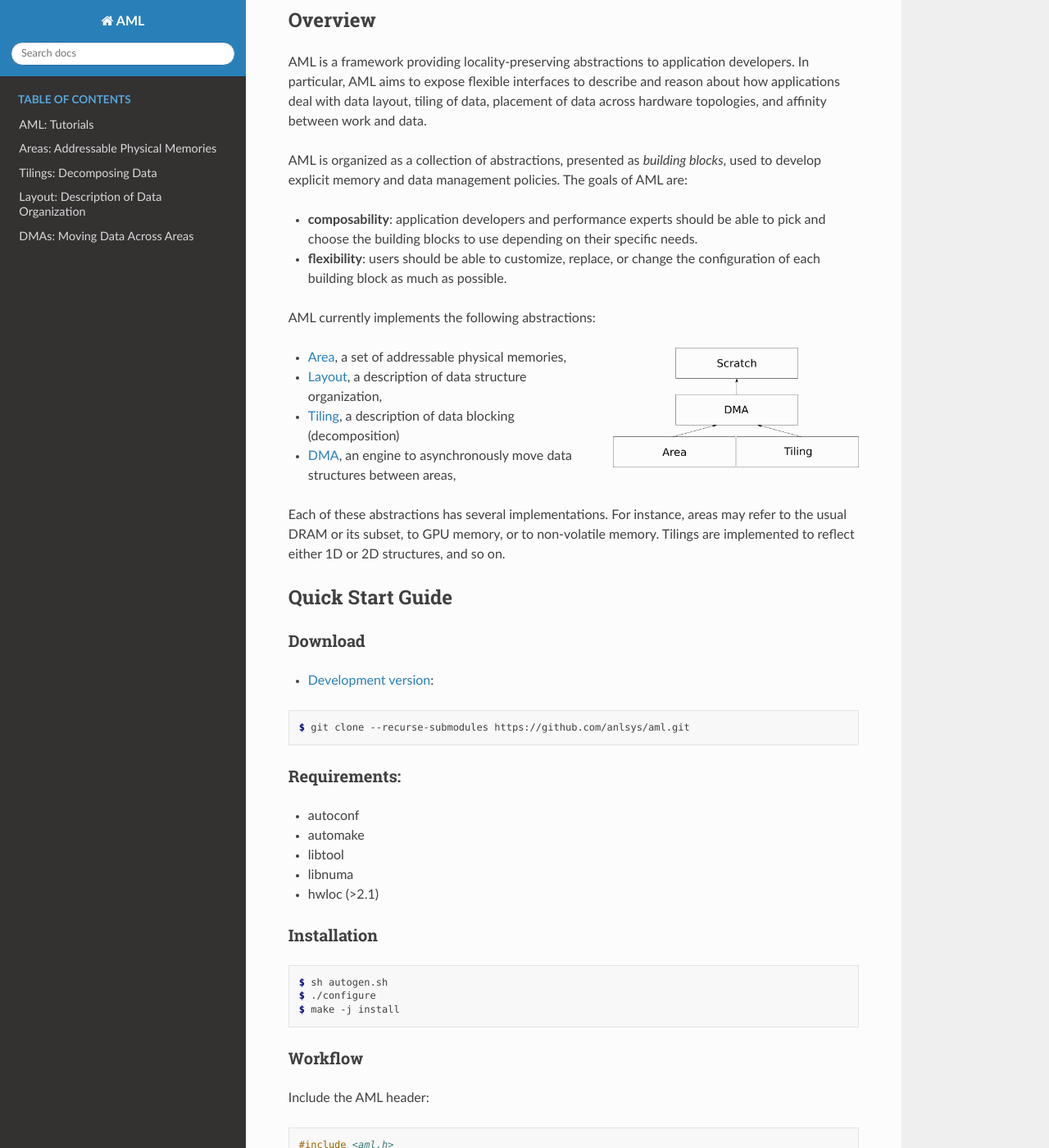
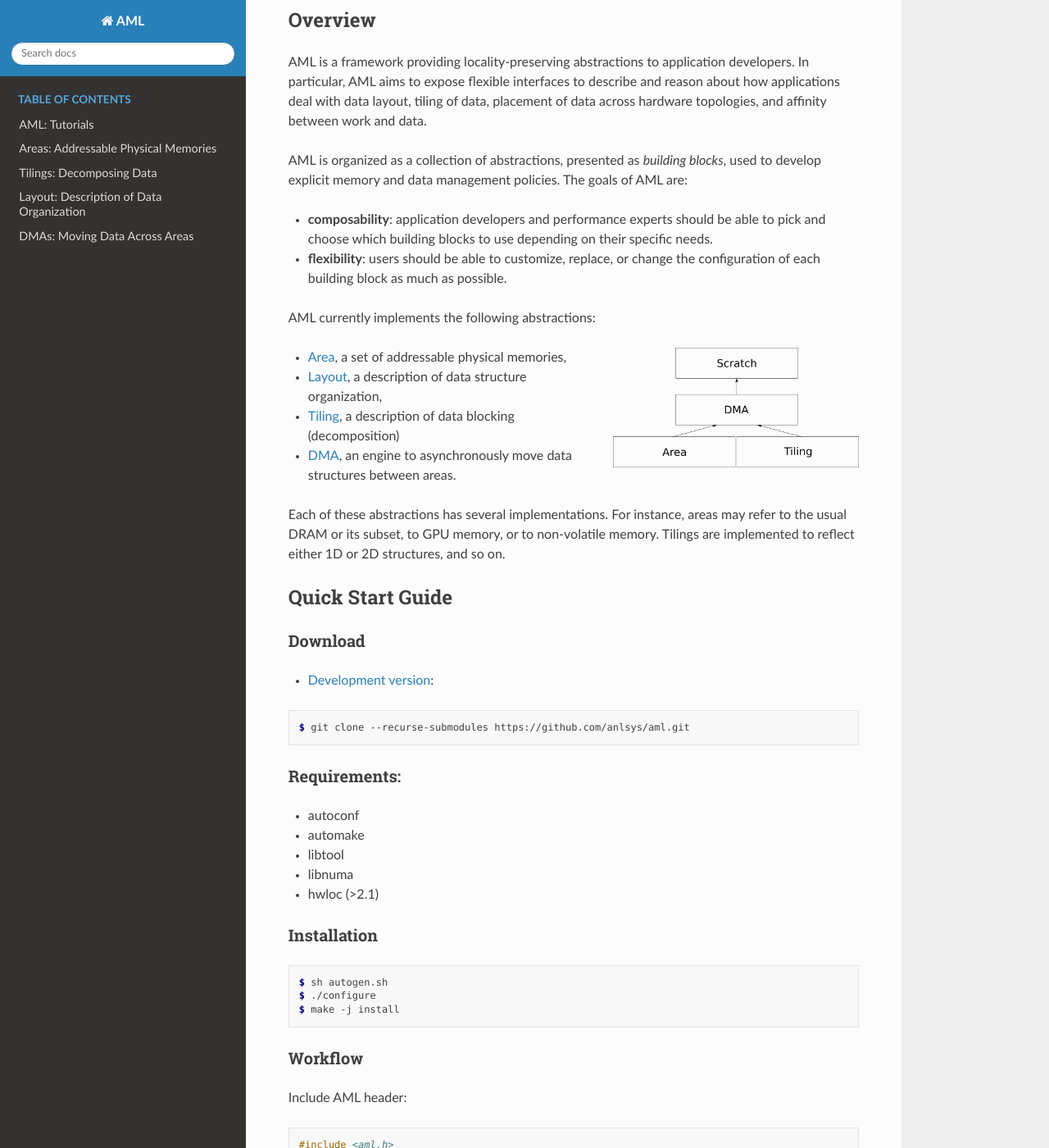
Before and after one commit to anlsys/aml, a Sphinx documentation site: the page built from doc/index.rst, in a window 1280 px wide and 1400 px high, scrolled down 309 px. Shown: the whole window at 82% size. Built offline with Sphinx 7.4.7 and the Read the Docs theme 2.0.0, drawn with Linux system fonts in a browser that asks for light colours; some of the changed text lies outside the part shown.

Commit message:
[wip] minor corrections on index page.

```diff
--- a/doc/index.rst
+++ b/doc/index.rst
@@ -21,8 +21,8 @@
 of AML are:
 
 * **composability**: application developers and performance experts should be
-  able to pick and choose the building blocks to use depending on their specific
-  needs.
+  able to pick and choose which building blocks to use depending on their
+  specific needs.
 
 * **flexibility**: users should be able to customize, replace, or change the
   configuration of each building block as much as possible.
@@ -36,7 +36,7 @@
 * :doc:`Area <pages/areas>`, a set of addressable physical memories,
 * :doc:`Layout <pages/layout>`, a description of data structure organization,
 * :doc:`Tiling <pages/tilings>`, a description of data blocking (decomposition)
-* :doc:`DMA <pages/dmas>`, an engine to asynchronously move data structures between areas,
+* :doc:`DMA <pages/dmas>`, an engine to asynchronously move data structures between areas.
 
 Each of these abstractions has several implementations. For instance, areas
 may refer to the usual DRAM or its subset, to GPU memory, or to non-volatile memory.
@@ -76,7 +76,7 @@
 Workflow
 ~~~~~~~~
 
-Include the AML header:
+Include AML header:
 
 .. code-block:: c
 
@@ -93,7 +93,7 @@
       return 1;
   }
 
-Initialize and clean up the library:
+Initialize and cleanup AML:
 
 .. code-block:: c
 
@@ -106,8 +106,8 @@
 
 Link your program with *-laml*.
 
-Check the above building-blocks-specific pages for further examples and
-information on the library features.
+See the above pages on specific building blocks for further examples and
+information on library features.
 
 Support
 -------
```
